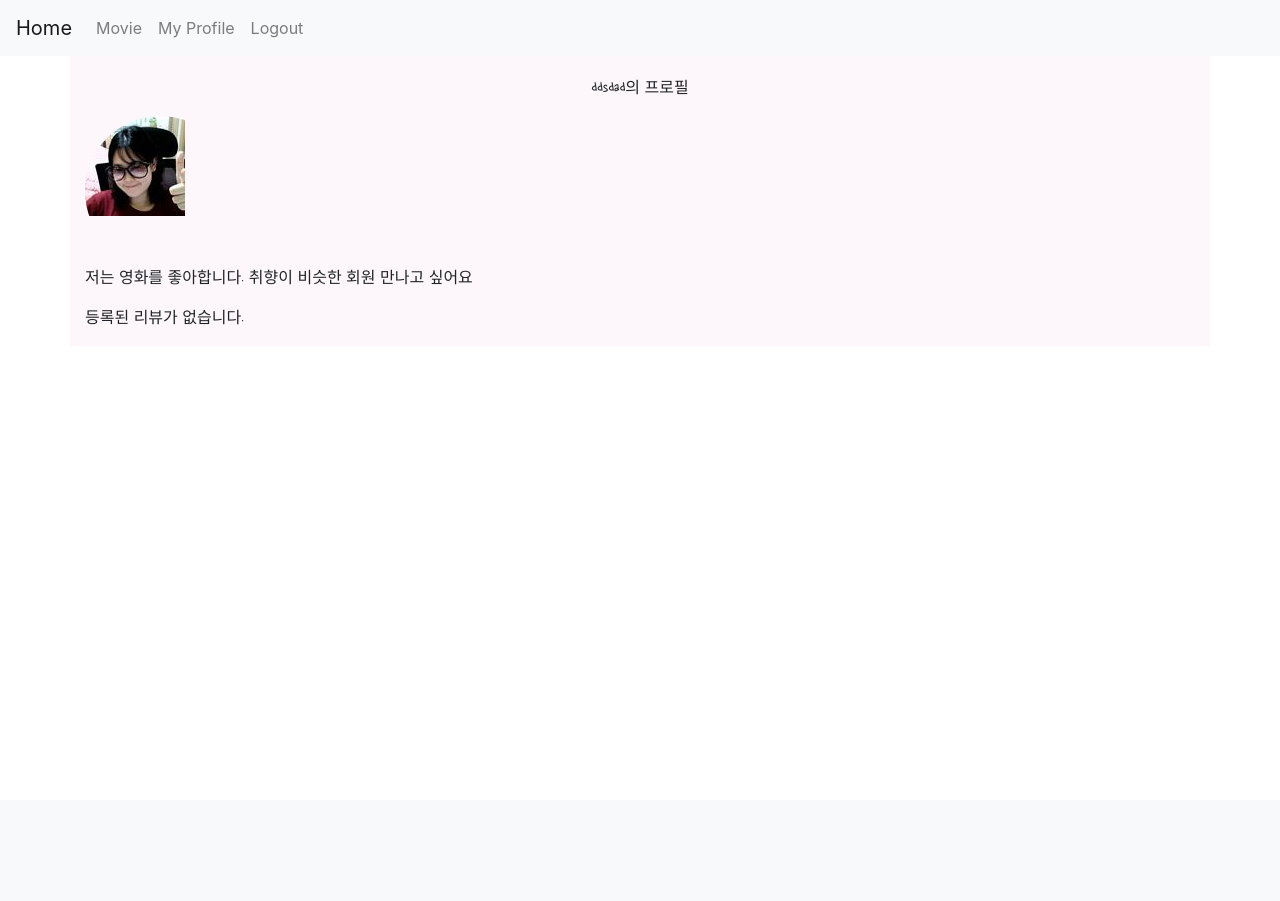
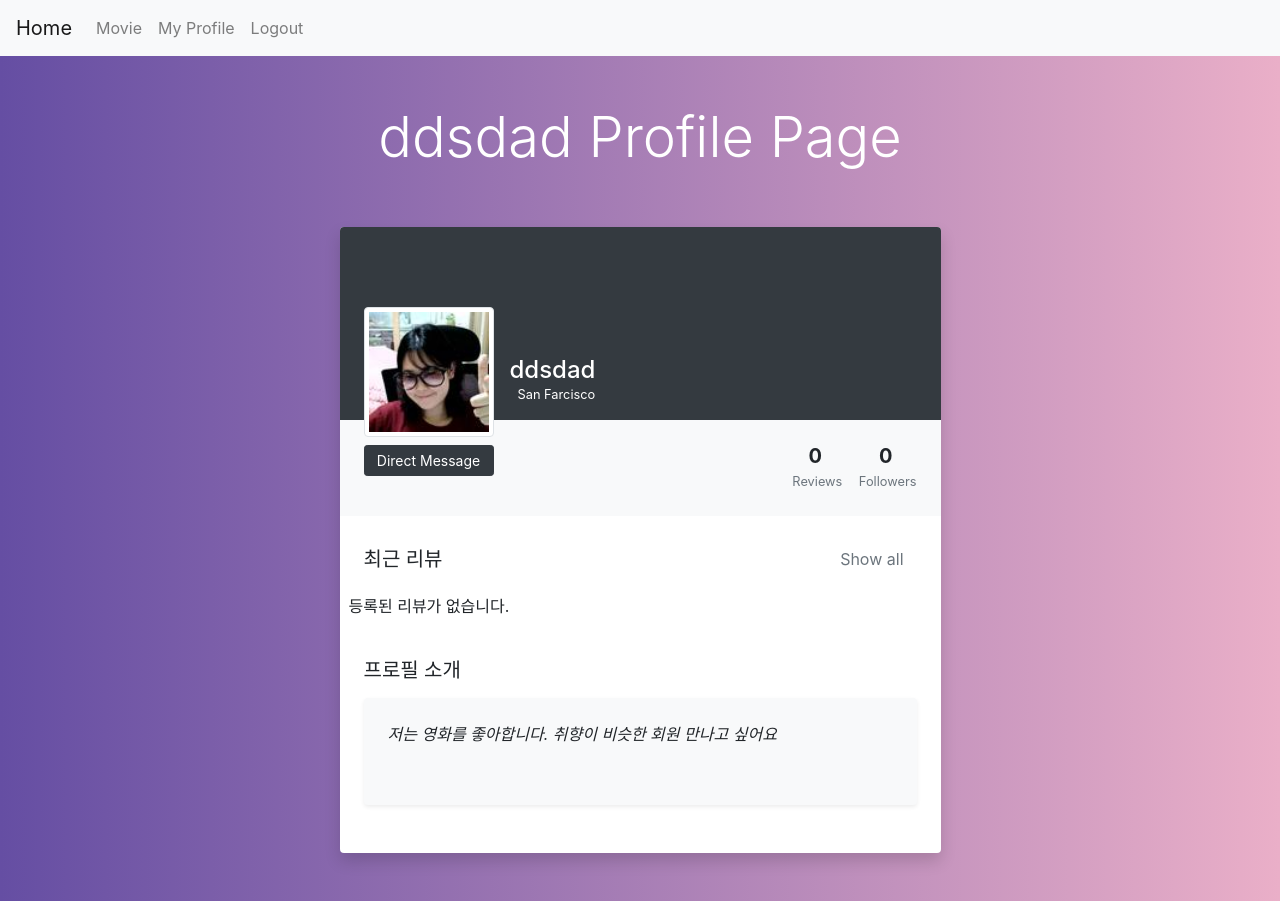
Before and after one commit to yeseul4072/fianl_pjt, a Django app: a page that uses initial/accounts/templates/accounts/profile.html in a window 1280 px wide. Before the commit the page ends 325 px from the top, so only its background shows below. Run offline with Django 3.2, Linux system fonts and the light colour scheme; a user stored in the database is signed in; data comes from the database, SQL or seed files in the repository; both versions use the stored data as it was after the commit; some libraries are stand-ins or nearby versions.

Commit message:
프로필 프엔

```diff
--- a/initial/accounts/templates/accounts/profile.html
+++ b/initial/accounts/templates/accounts/profile.html
@@ -1,72 +1,95 @@
 {% extends 'base.html' %}
 {% block head %}
 <style>
-    .container{
-        font-family: 'Nanum Pen Script', cursive;
-        background-color:#FDF7FB;
-
+.profile-header {
+    transform: translateY(5rem);
 }
-    .box {
-    width: 150px;
-    height: 150px;
-    border-radius: 70%;
-    overflow: hidden;
+body {
+    background: #654ea3;
+    background: -webkit-linear-gradient(to right, #654ea3, #eaafc8);
+    background: linear-gradient(to right, #654ea3, #eaafc8);
+    min-height: 100vh;
 }
-    .profile_image {
-        width: 100%;
-        height: 100%;
-        object-fit: cover;
-    }
-
-
 </style>
 {% endblock %}
 {% block content %}
+{% load static %}
+<div class="row">
+    <div class="col-lg-7 mx-auto text-white text-center pt-5">
+            {% if person.nickname %}
+            <h1 class="display-4">{{ person.nickname }} Profile Page</h1>
+            {%else %}
+            <h1 class="display-4">{{ person.username }} Profile Page</h1>
+            {% endif %}
 
-<div class='container'>
-<div class="d-flex justify-content-center">
-<div class="profile_name" style="margin-top: 20px;">
-    {% if person.nickname %}
-    <p>{{ person.nickname }}의 프로필</p>
-    {%else %}
-    <p>{{ person.username }}의 프로필</p>
+    </div>
+</div><!-- End -->
+
+
+<div class="row py-5 px-4">
+    <div class="col-xl-6 col-md-6 col-sm-10 mx-auto">
+        <!-- Profile widget -->
+        <div class="bg-white shadow rounded overflow-hidden">
+            <div class="px-4 pt-0 pb-4 bg-dark">
+                <div class="media align-items-end profile-header">
+                    {% if person.image and request.user == person %}
+                    <div class="profile mr-3"><img src="{{ person.image.url }}" alt="img" width="130" class="rounded mb-2 img-thumbnail"><a href="{% url 'accounts:profile_edit' user.username %}" class="btn btn-dark btn-sm btn-block">Edit profile</a></div>
+                    {% elif person.image and request.user != person %}
+                    <div class="profile mr-3"><img src="{{ person.image.url }}" alt="img" width="130" class="rounded mb-2 img-thumbnail"><a href="#" class="btn btn-dark btn-sm btn-block">Direct Message</a></div>
+                    {% elif person.image != 1 and request.user != person %}
+                    <div class="profile mr-3"><img src="/static/noprofile.jpg" alt="img" width="130" class="rounded mb-2 img-thumbnail"><a href="#" class="btn btn-dark btn-sm btn-block">Direct Message</a></div>
+                    {% elif person.image != 1 and request.user == person %}
+                    <div class="profile mr-3"><img src="/static/noprofile.jpg" alt="img" width="130" class="rounded mb-2 img-thumbnail"><a href="{% url 'accounts:profile_edit' user.username %}" class="btn btn-dark btn-sm btn-block">Edit profil</a></div>
                     {% endif %}
+                    <div class="media-body mb-5 text-white">
+                        <h4 class="mt-0 mb-0">{{ person.username }}</h4>
+                        <p class="small mb-4"> <i class="fa fa-map-marker mr-2"></i>San Farcisco</p>
                     </div>
                 </div>
-<div class="box">
-<div class="profile_image">
-    {% if person.image %}
-    <img src = "{{ person.image.url }}" alt="img">
-    {% else %}
-    <h1>프로필 이미지가 없습니다</h1>
-    {% endif %}
             </div>
 
+            <div class="bg-light p-4 d-flex justify-content-end text-center">
+                <ul class="list-inline mb-0">
+                    <li class="list-inline-item">
+                        <h5 class="font-weight-bold mb-0 d-block">{{ reviews.count }}</h5><small class="text-muted"> <i class="fa fa-picture-o mr-1"></i>Reviews</small>
+                    </li>
+                    <li class="list-inline-item">
+                        <h5 class="font-weight-bold mb-0 d-block">{{ person.followers.count }}</h5><small class="text-muted"> <i class="fa fa-user-circle-o mr-1"></i>Followers</small>
+                    </li>
+                </ul>
             </div>
-    <div class="profile_myinfo">
-    {% if person.myinfo %}
-    <p>{{ person.myinfo }}</p>
-    {% else %}
-    <h1>프로필 설명이 없습니다</h1>
-    {% endif %}
+
+            <div class="py-4 px-4">
+                <div class="d-flex align-items-center justify-content-between mb-3">
+                    <h5 class="mb-0">최근 리뷰</h5><a href="#" class="btn btn-link text-muted">Show all</a>
                 </div>
-    <div class='myreview'>
-    <div class="list-group">
+                <div class="row">
                     {% if reviews %}
                     {% for review in reviews %}
-        <a href="{% url 'articles:review_detail' review.movie.pk review.pk %}" class="list-group-item list-group-item-action">{{ review.title }}</a>
+                    <div class="col-lg-6 mb-2 pr-lg-1"><a href="{% url 'articles:review_detail' review.movie.pk review.pk %}" class="list-group-item list-group-item-action"><img src="https://image.tmdb.org/t/p/w300/{{review.movie.poster_path}}" alt="" class="img-fluid rounded shadow-sm"></a></div>
                     {% endfor %}
-    </div>
                     {% else %}
                     <p>등록된 리뷰가 없습니다.</p>
                     {% endif %}
             </div>
+                <div class="py-4">
+                    <h5 class="mb-3">프로필 소개</h5>
+                    <div class="p-4 bg-light rounded shadow-sm">
+                        {% if person.myinfo %}
+                        <p class="font-italic mb-0">{{ person.myinfo }}</p>
+                        {% else %}
+                        <p class="font-italic mb-0">등록된 소개가 없습니다</p>
+                        {% endif %}
+                        <ul class="list-inline small text-muted mt-3 mb-0">
+                            <li class="list-inline-item"><i class="fa fa-comment-o mr-2"></i></li>
+                            <li class="list-inline-item"><i class="fa fa-heart-o mr-2"></i></li>
+                        </ul>
+                    </div>
+                </div>
+            </div>
+        </div><!-- End profile widget -->
 
-    {% if request.user == person %}
-    <a href="{% url 'accounts:profile_edit' user.username %}">프로필수정하기</a>
-
-    {% endif %}
-
+    </div>
 </div>
 
 
```
Also changed, not shown: initial/articles/static/noprofile.jpg (added), initial/db.sqlite3. Lines whose indentation alone changed are shown as unchanged.
